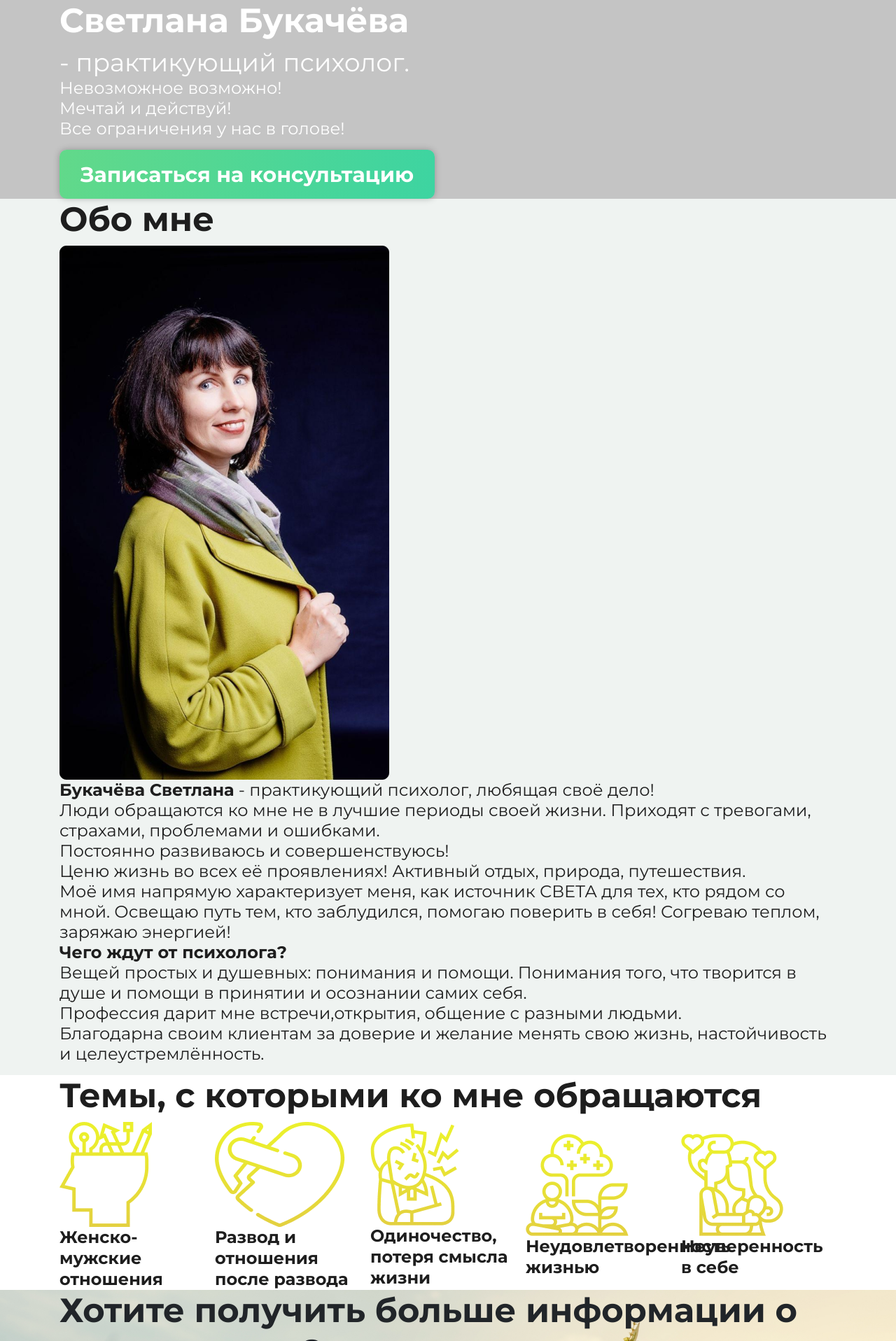
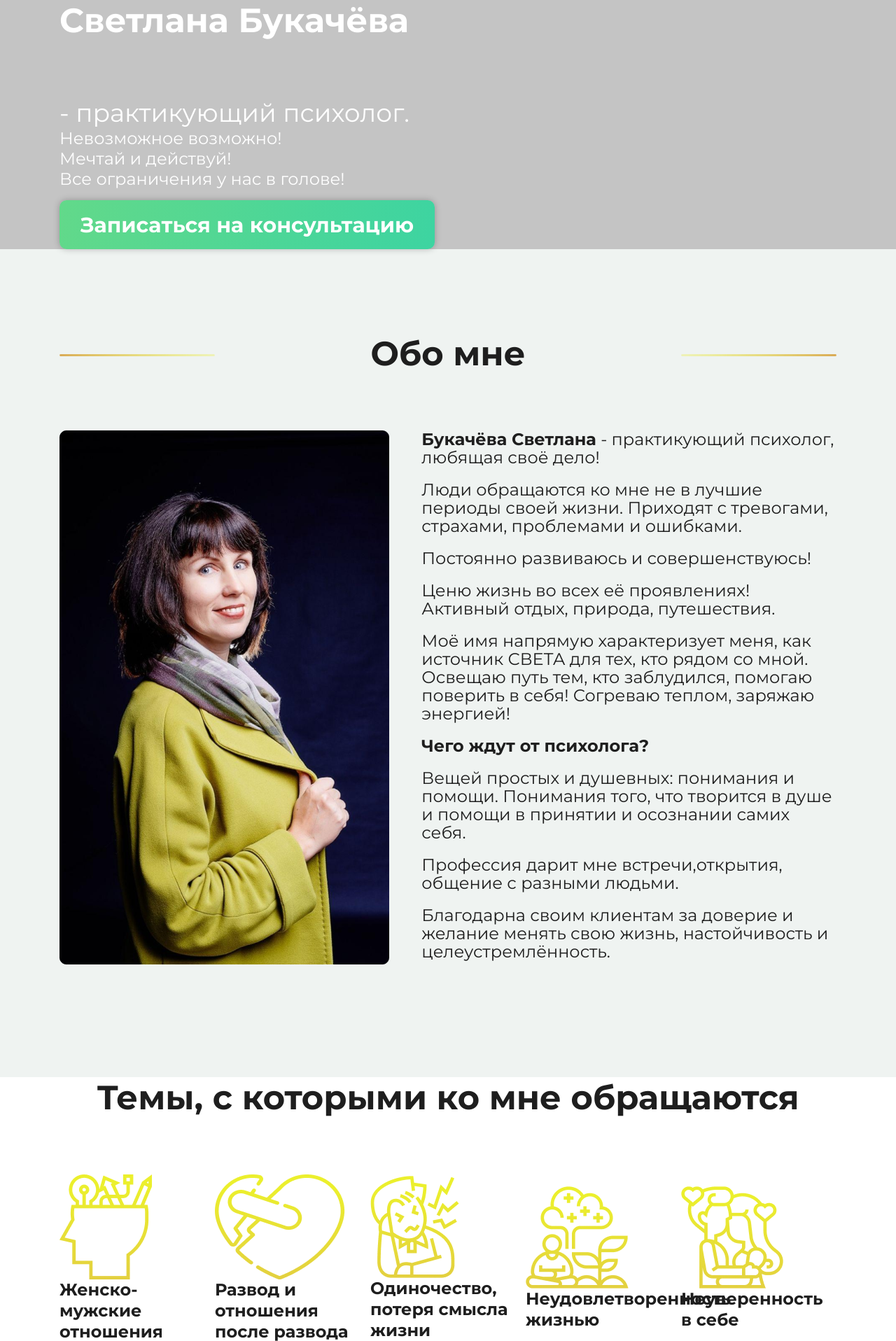
Before and after one commit to osmolka/psy, a PHP site: page /index.html in a window 1280 px wide. Shown: the part 75-1991 px from the top of the page at 70% size. Run offline with PHP 8.4, Linux system fonts and the light colour scheme.

Commit message:
feat: added php

```diff
--- a/assets/css/style.css
+++ b/assets/css/style.css
@@ -18,9 +18,39 @@ header {
 }
 
 .title {
+    margin-bottom: 80px;
     font-weight: bold;
     font-size: 48px;
     line-height: 59px;
+    text-align: center;
+}
+
+.title__line {
+    position: relative;
+}
+
+.title__line::before {
+    top: 50%;
+    left: 0;
+    position: absolute;
+    content: '';
+    display: block;
+    height: 3px;
+    width: 222px;
+    background-image: url("../images/left_line.png");
+    background-size: cover;
+}
+
+.title__line::after {
+    top: 50%;
+    right: 0;
+    position: absolute;
+    content: '';
+    display: block;
+    height: 3px;
+    width: 222px;
+    background-image: url("../images/right_line.png");
+    background-size: cover;
 }
 
 .subtitle {
@@ -39,9 +69,9 @@ header {
     font-size: 30px;
     line-height: 37px;
 }
-.input {
 
-}
+.input {}
+
 .bold {
     font-weight: bold;
 }
@@ -64,7 +94,9 @@ header {
     color: #FFFFFF;
 }
 
-.banner__header {}
+.banner__header {
+    text-align: left;
+}
 
 .banner__subheader {
     font-size: 36px;
@@ -79,15 +111,46 @@ header {
 .banner__button {}
 
 .about_wrapper {
+    padding: 120px 0 150px 0;
     background: #EFF3F1;
     color: #1E1E1E;
 }
 
 .about__header {}
 
+.about__info {
+    display: flex;
+    align-items: flex-start;
+    justify-content: space-between;
+    width: 100%;
+}
+
+.about__img_wrapper {
+    max-width: 471px;
+    width: 43%;
+}
+
+.about__text_wrapper {
+    width: 57%;
+    padding: 0 0 0 40px;
+}
+
 .about__text {
     font-size: 24px;
-    line-height: 29px;
+    line-height: 26px;
+}
+
+.about__subtext {
+    padding: 10px 0;
+    display: inline-block;
+}
+
+.about__subtext:first-child {
+    padding: 0 0 10px 0;
+}
+
+.about__subtext:last-child {
+    padding: 10px 0 0 0;
 }
 
 .themes_wrapper {
--- a/index.html
+++ b/index.html
@@ -97,7 +97,7 @@
           <div class="col">
             <div class="about">
               <div class="about__header_wrapper">
-                <h2 class="about__header title">Обо мне</h2>
+                <h2 class="about__header title title__line">Обо мне</h2>
               </div>
               <div class="about__info">
                 <div class="about__img_wrapper">
@@ -105,30 +105,48 @@
                     src="./assets/images/about_me.png"
                     alt="Светлана Букачёва"
                     title="Практикующий психолог Светлана Букачёва"
-                    class="about__img"
+                    class="about__img img-fluid"
                   />
                 </div>
                 <div class="about__text_wrapper">
                   <p class="about__text">
+                    <span class="about__subtext">
                       <span class="bold">Букачёва Светлана</span> - практикующий
-                    психолог, любящая своё дело!<br />
+                      психолог, любящая своё дело!
+                    </span>
+                    <span class="about__subtext">
                       Люди обращаются ко мне не в лучшие периоды своей жизни.
-                    Приходят с тревогами, страхами, проблемами и ошибками.<br />
-                    Постоянно развиваюсь и совершенствуюсь!<br />
-                    Ценю жизнь во всех её проявлениях! Активный отдых, природа,
-                    путешествия.<br />
-                    Моё имя напрямую характеризует меня, как источник СВЕТА для
-                    тех, кто рядом со мной. Освещаю путь тем, кто заблудился,
-                    помогаю поверить в себя! Согреваю теплом, заряжаю
-                    энергией!<br />
-                    <span class="bold">Чего ждут от психолога?</span><br />
+                      Приходят с тревогами, страхами, проблемами и ошибками.
+                    </span>
+                    <span class="about__subtext">
+                      Постоянно развиваюсь и совершенствуюсь!
+                    </span>
+                    <span class="about__subtext">
+                      Ценю жизнь во всех её проявлениях! Активный отдых,
+                      природа, путешествия.
+                    </span>
+                    <span class="about__subtext">
+                      Моё имя напрямую характеризует меня, как источник СВЕТА
+                      для тех, кто рядом со мной. Освещаю путь тем, кто
+                      заблудился, помогаю поверить в себя! Согреваю теплом,
+                      заряжаю энергией!
+                    </span>
+                    <span class="about__subtext bold"
+                      >Чего ждут от психолога?</span
+                    >
+                    <span class="about__subtext">
                       Вещей простых и душевных: понимания и помощи. Понимания
                       того, что творится в душе и помощи в принятии и осознании
-                    самих себя.<br />
+                      самих себя.
+                    </span>
+                    <span class="about__subtext">
                       Профессия дарит мне встречи,открытия, общение с разными
-                    людьми.<br />
+                      людьми.
+                    </span>
+                    <span class="about__subtext">
                       Благодарна своим клиентам за доверие и желание менять свою
                       жизнь, настойчивость и целеустремлённость.
+                    </span>
                   </p>
                 </div>
               </div>
@@ -255,7 +273,7 @@
           <div class="col">
             <div class="services">
               <div class="services__header_wrapper">
-                <h2 class="services__header title">Услуги</h2>
+                <h2 class="services__header title title__line">Услуги</h2>
               </div>
               <div class="services__block_wrapper">
                 <div class="services__block">
@@ -329,7 +347,7 @@
           <div class="col">
             <div class="reviews">
               <div class="reviews__header_wrapper">
-                <h2 class="reviews__header title">Отзывы</h2>
+                <h2 class="reviews__header title title__line">Отзывы</h2>
               </div>
               <div class="reviews__block_wrapper">
                 <div class="reviews__block">
--- /dev/null
+++ b/index.php
@@ -0,0 +1 @@
+<?php header( 'Location: /index.html' ) ;  ?>
```
Also changed, not shown: assets/images/left_line.png (added), assets/images/right_line.png (added). Lines whose indentation alone changed are shown as unchanged.
